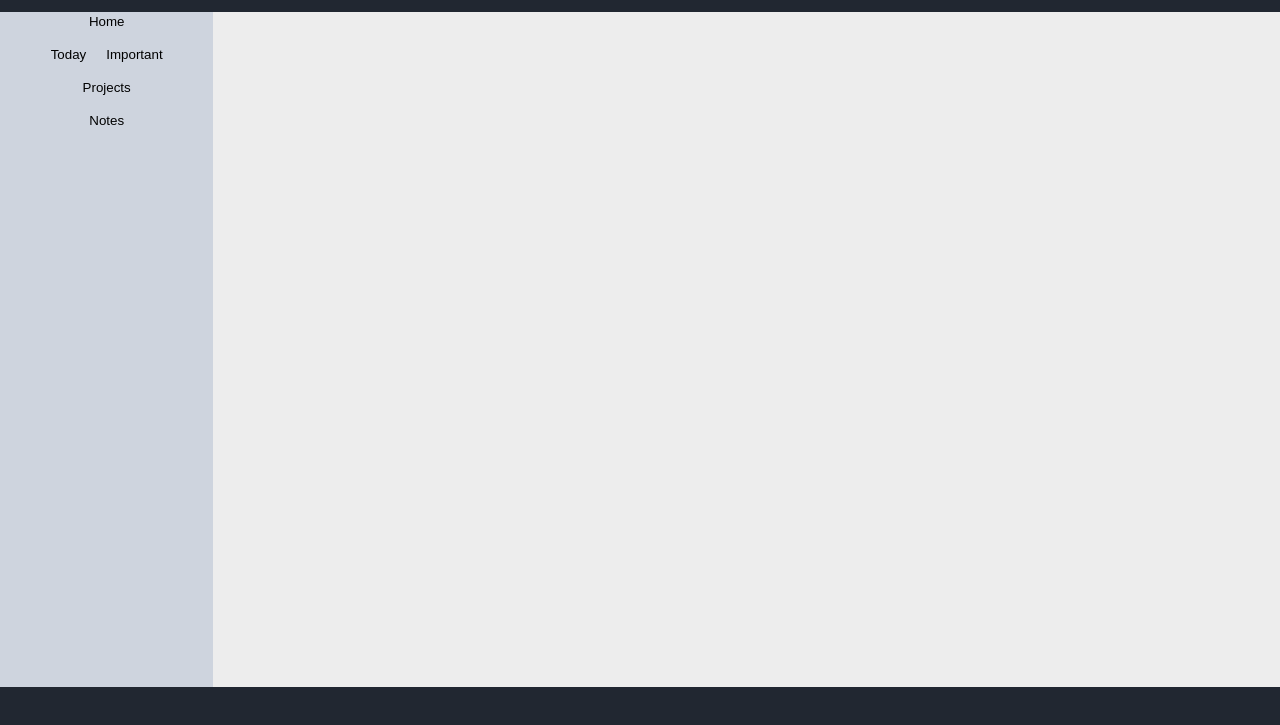
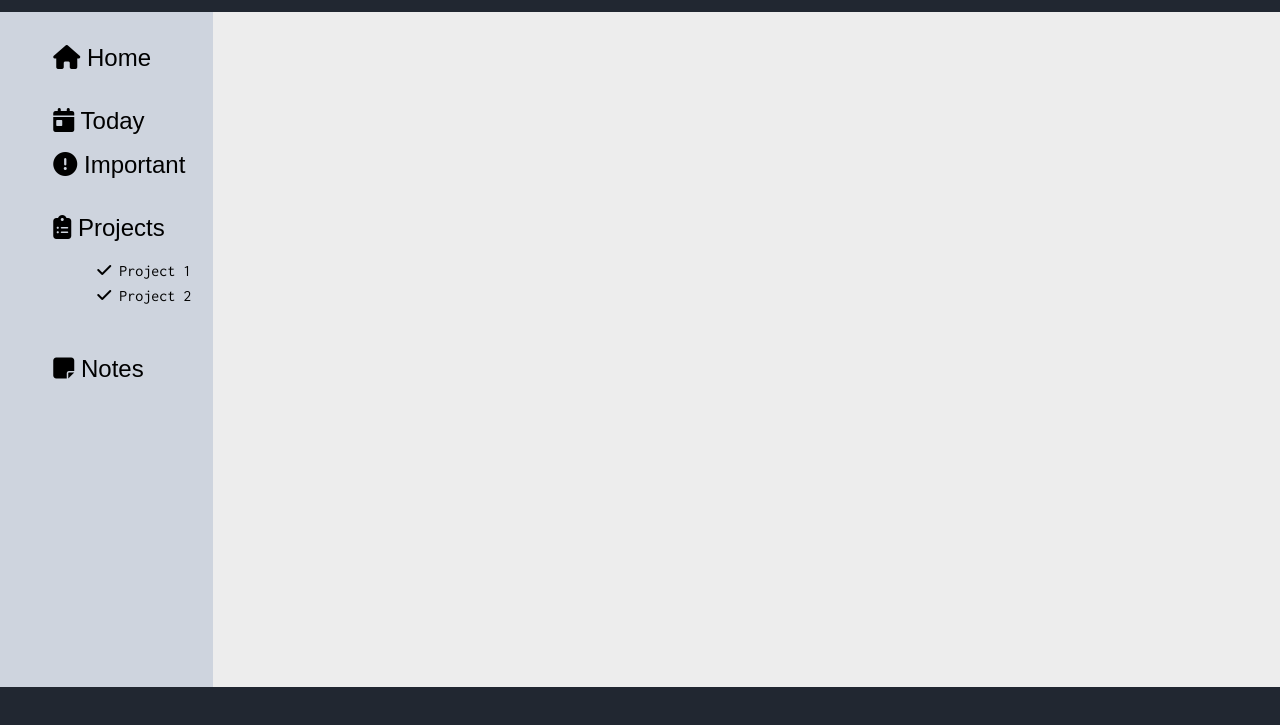
Before and after one commit to Chinchilla15/todo-list, a plain HTML site: page index.html in a window 1280 px wide. Shown: the part 65-790 px from the top of the page. Drawn offline with Linux system fonts and the light colour scheme.

Commit message:
Add: icons and button styles

```diff
--- a/index.html
+++ b/index.html
@@ -8,24 +8,47 @@
     <link rel="preconnect" href="https://fonts.gstatic.com" crossorigin>
     <link href="https://fonts.googleapis.com/css2?family=Inconsolata:wght@300;400;500;700&family=Lilita+One&display=swap" rel="stylesheet">
     <title>Todo List</title>
-    <link href="https://cdn.lineicons.com/4.0/lineicons.css" rel="stylesheet" />
+    <script src="https://kit.fontawesome.com/aa73f4cdd9.js" crossorigin="anonymous"></script>
 </head>
 <body>
     <div id="content">
-        <header><h1>TODO-LIST-O</h1></header>
+        <header>
+          <h1>TODO-LIST-O</h1>
+        </header>
         <aside>
           <div class="home-box">
-            <button>Home</button>
+            <button>
+              <i class="fa-solid fa-house"></i>
+              Home
+            </button>
           </div>
           <div class="tabs-box">
-            <button>Today</button>
-            <button>Important</button>
+            <button>
+              <i class="fa-solid fa-calendar-day"></i>
+              Today
+            </button>
+            <button>
+              <i class="fa-solid fa-circle-exclamation"></i>
+              Important
+            </button>
           </div>
           <div class="projects-box">
-            <button>Projects</button>
+            <button>
+              <i class="fa-solid fa-clipboard-list"></i>
+              Projects
+            </button>
+            <div class="projects-list">
+              <ul>
+                <li><i class="fa-solid fa-check"></i> Project 1</li>
+                <li><i class="fa-solid fa-check"></i> Project 2</li>
+              </ul>
+            </div>
           </div>
           <div class="notes-box">
-            <button>Notes</button>
+            <button>
+              <i class="fa-solid fa-note-sticky"></i>
+              Notes
+            </button>
           </div>
         </aside>
         <main></main>
--- a/styles/main.css
+++ b/styles/main.css
@@ -49,8 +49,12 @@ aside{
     background-color:var(--accent-color);
     display: flex;
     flex-direction: column;
-    align-items: center;
+    align-items: start;
     gap: 15px;
+}
+
+aside > div{
+    margin-left: 25%;
 }
 
 main{
@@ -66,8 +70,58 @@ footer{
 button{
     border-style: none;
     background-color: var(--accent-color);
+    font-size: 24px;
+    cursor: pointer;
+    box-shadow: inset 0 0 0 0 var(--secondary-color);
+    margin: 0 -.25rem;
+    padding: 0 .25rem;
+    transition: color .3s ease-in-out, box-shadow .3s ease-in-out;
 }
 
 button:hover{
-    background-color: #019FA7;
+    box-shadow: inset 150px 0 0 0 var(--secondary-color);
+    color: white;
 }
+
+.home-box{
+    margin-top: 15%;
+    margin-bottom: 20px;
+}
+
+.tabs-box{
+    display: flex;
+    flex-direction: column;
+    align-items: start;
+    gap: 16px;
+    margin-bottom: 20px;
+}
+
+.projects-box{
+    margin-bottom: 16px;
+}
+
+li{
+    cursor: pointer;
+    padding: 4px;
+    list-style-type:none;
+    position: relative;
+}
+
+li::before {
+    content: '';
+    position: absolute;
+    width: 100%;
+    height: 2px;
+    border-radius: 4px;
+    background-color: var(--secondary-color);
+    bottom: 0;
+    left: 0;
+    transform-origin: right;
+    transform: scaleX(0);
+    transition: transform .3s ease-in-out;
+}
+
+li:hover::before {
+transform-origin: left;
+transform: scaleX(1);
+}
```
